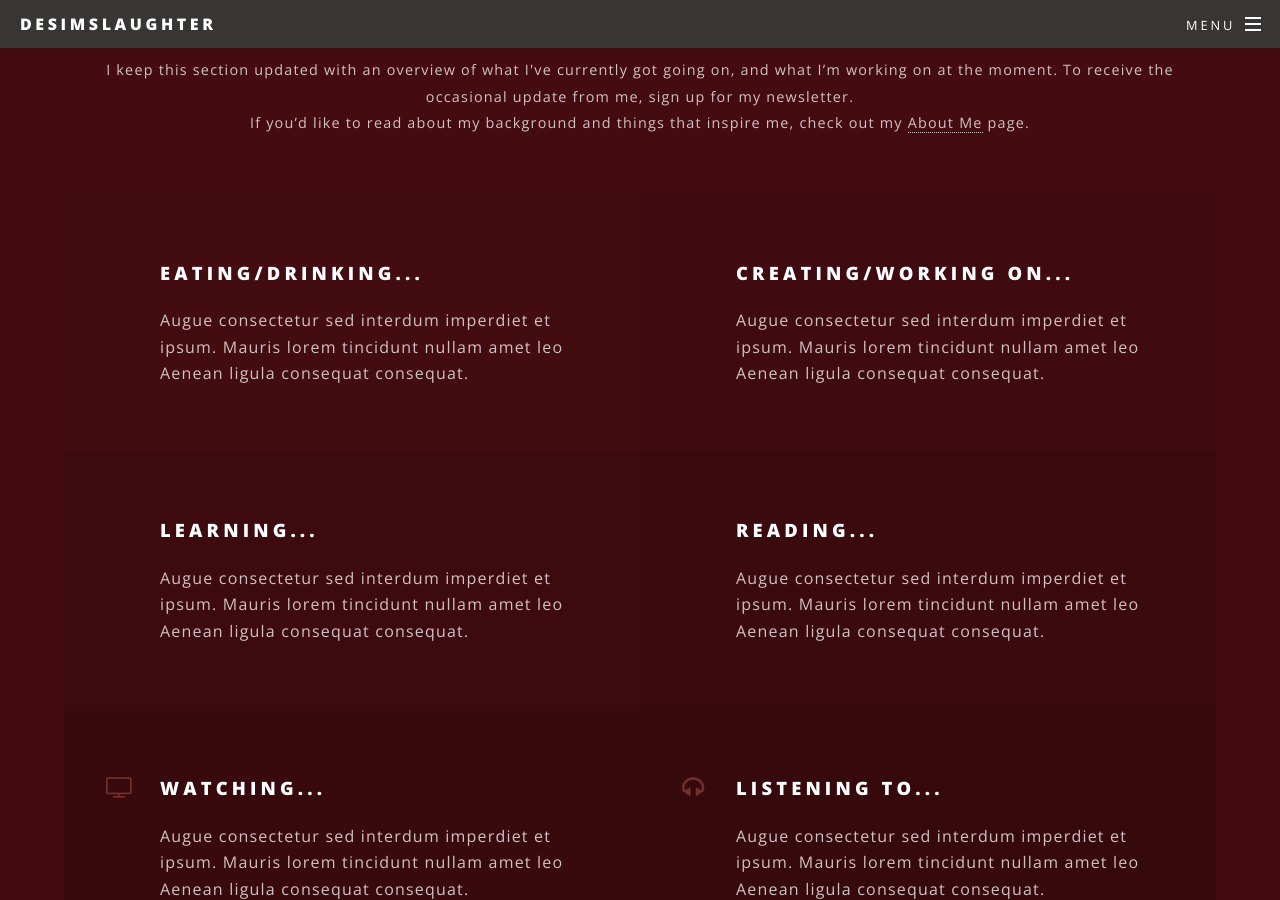
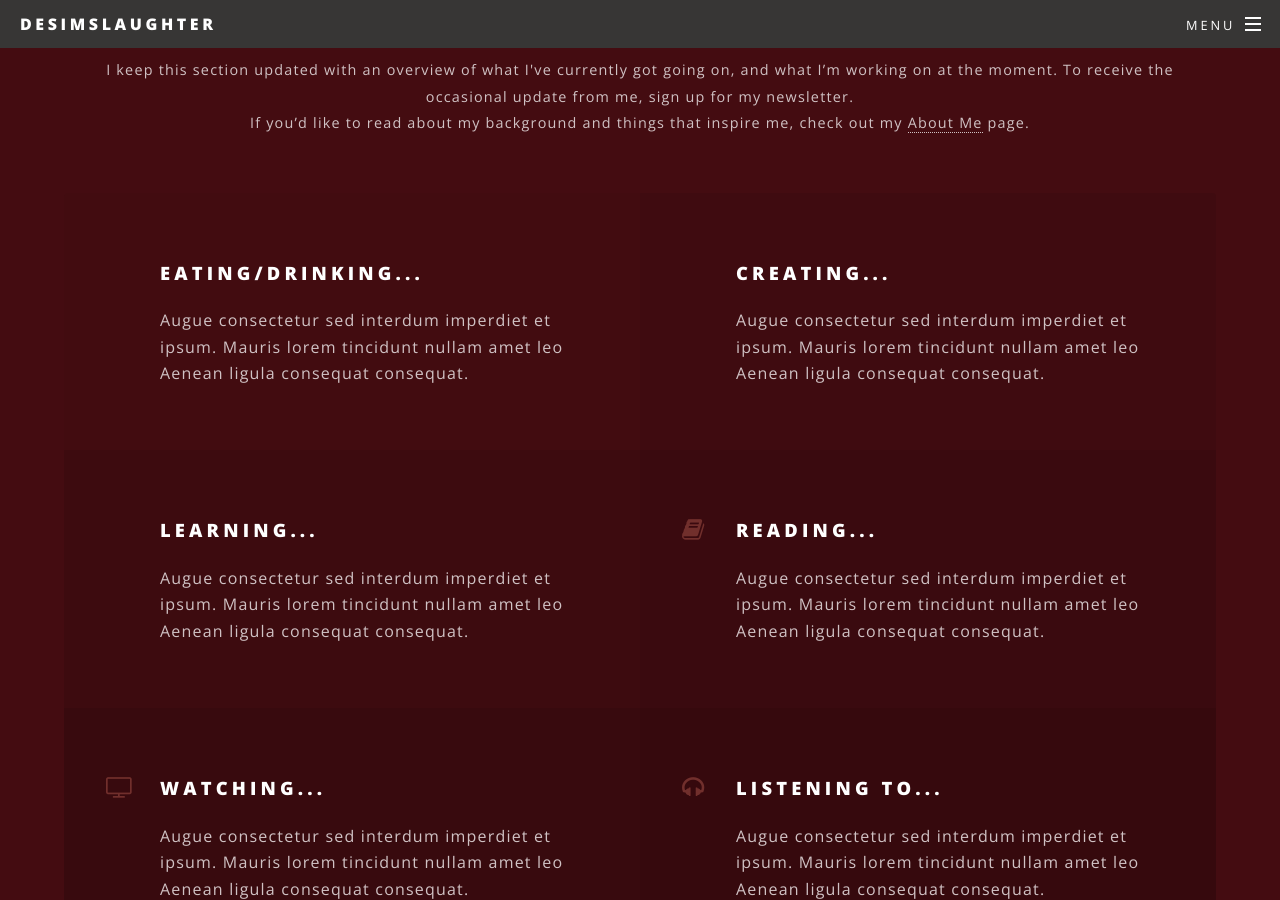
Before and after one commit to desimslaughter/desimslaughter.github.io, a Jekyll site: the page built from index.html, in a window 1280 px wide and 900 px high, scrolled down 2826 px. Built offline with Jekyll 4.4.1, drawn with Linux system fonts in a browser that asks for light colours.

Commit message:
Now Section

```diff
--- a/index.html
+++ b/index.html
@@ -65,19 +65,19 @@ layout: landing
 If you’d like to read about my background and things that inspire me, check out my <a href="#">About Me</a> page.</p>
 							</header>
 							<ul class="features">
-								<li class="icon fa-utensils">
+								<li class="icon fa-apple-alt">
 									<h3>Eating/Drinking... </h3>
 									<p>Augue consectetur sed interdum imperdiet et ipsum. Mauris lorem tincidunt nullam amet leo Aenean ligula consequat consequat.</p>
 								</li>
-								<li class="icon fa-pencil-paintbrush">
-									<h3>Creating/Working On... </h3>
+								<li class="icon fa-pencil-ruler">
+									<h3>Creating... </h3>
 									<p>Augue consectetur sed interdum imperdiet et ipsum. Mauris lorem tincidunt nullam amet leo Aenean ligula consequat consequat.</p>
 								</li>
-								<li class="icon fa-backpack">
+								<li class="icon fa-brain">
 									<h3>Learning... </h3>
 									<p>Augue consectetur sed interdum imperdiet et ipsum. Mauris lorem tincidunt nullam amet leo Aenean ligula consequat consequat.</p>
 								</li>
-								<li class="icon fa-books">
+								<li class="icon fa-book">
 									<h3>Reading... </h3>
 									<p>Augue consectetur sed interdum imperdiet et ipsum. Mauris lorem tincidunt nullam amet leo Aenean ligula consequat consequat.</p>
 								</li>
```
